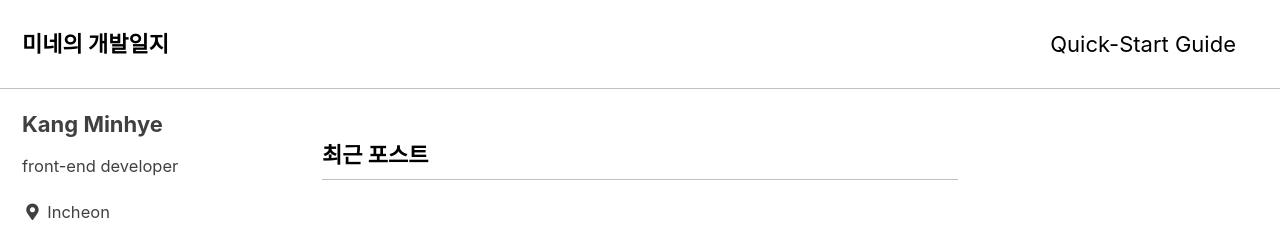
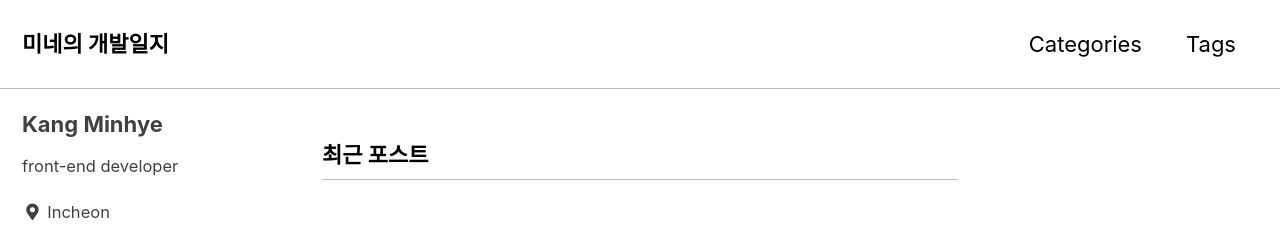
Before and after one commit to himyne/himyne.github.io, a Jekyll site: the page built from index.html, in a window 1280 px wide. Shown: the top 225 px of the page. Built offline with Jekyll 4.4.1, drawn with Linux system fonts in a browser that asks for light colours; cached includes are drawn as plain includes; the list of posts is cut into pages by our own code.

Commit message:
Update navigation.yml

```diff
--- a/_data/navigation.yml
+++ b/_data/navigation.yml
@@ -1,7 +1,9 @@
 # main links
 main:
-  - title: "Quick-Start Guide"
-    url: https://mmistakes.github.io/minimal-mistakes/docs/quick-start-guide/
+  - title: "Categories"
+    url: /categories/
+  - title: "Tags"
+    url: /tags/
   # - title: "About"
   #   url: https://mmistakes.github.io/minimal-mistakes/about/
   # - title: "Sample Posts"
```
